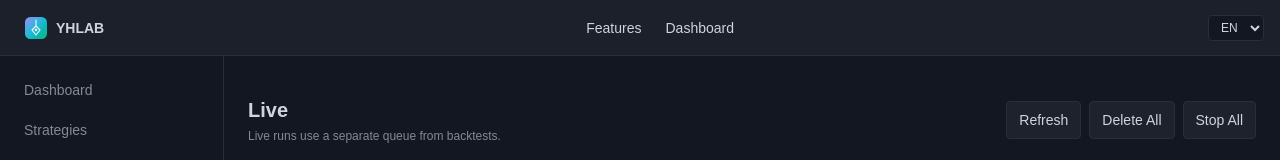
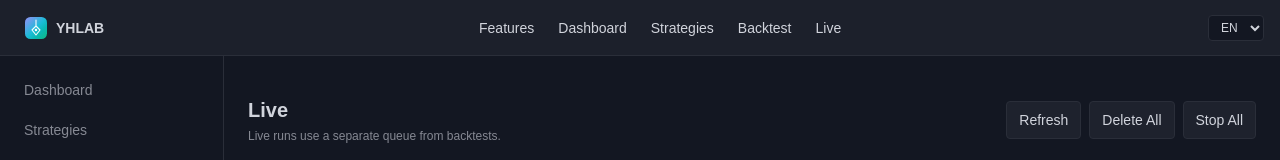
Before and after one commit to shinmindoree/LLMTrader, a Next.js app in the folder web/: page /live in a window 1280 px wide. Shown: the top 160 px of the page. Built offline with nearby package versions, Linux system fonts and the light colour scheme; no server answers.

Commit message:
랜딩페이지 상단 메뉴 추가

```diff
--- a/web/src/components/Header.tsx
+++ b/web/src/components/Header.tsx
@@ -27,11 +27,14 @@ export function Header() {
           <Link className="rounded px-2 py-1 text-[#d1d4dc] hover:bg-[#2a2e39] transition-colors" href="/dashboard">
             {t.nav.dashboard}
           </Link>
-          <Link className="rounded px-2 py-1 text-[#d1d4dc] hover:bg-[#2a2e39] transition-colors md:hidden" href="/live">
+          <Link className="rounded px-2 py-1 text-[#d1d4dc] hover:bg-[#2a2e39] transition-colors" href="/strategies">
+            {t.nav.strategies}
+          </Link>
+          <Link className="rounded px-2 py-1 text-[#d1d4dc] hover:bg-[#2a2e39] transition-colors" href="/backtest">
+            {t.nav.backtest}
+          </Link>
+          <Link className="rounded px-2 py-1 text-[#d1d4dc] hover:bg-[#2a2e39] transition-colors" href="/live">
             {t.nav.live}
-          </Link>
-          <Link className="rounded px-2 py-1 text-[#d1d4dc] hover:bg-[#2a2e39] transition-colors md:hidden" href="/backtest">
-            {t.nav.backtest}
           </Link>
           <Link className="rounded px-2 py-1 text-[#d1d4dc] hover:bg-[#2a2e39] transition-colors md:hidden" href="/settings">
             {t.nav.settings}
```
